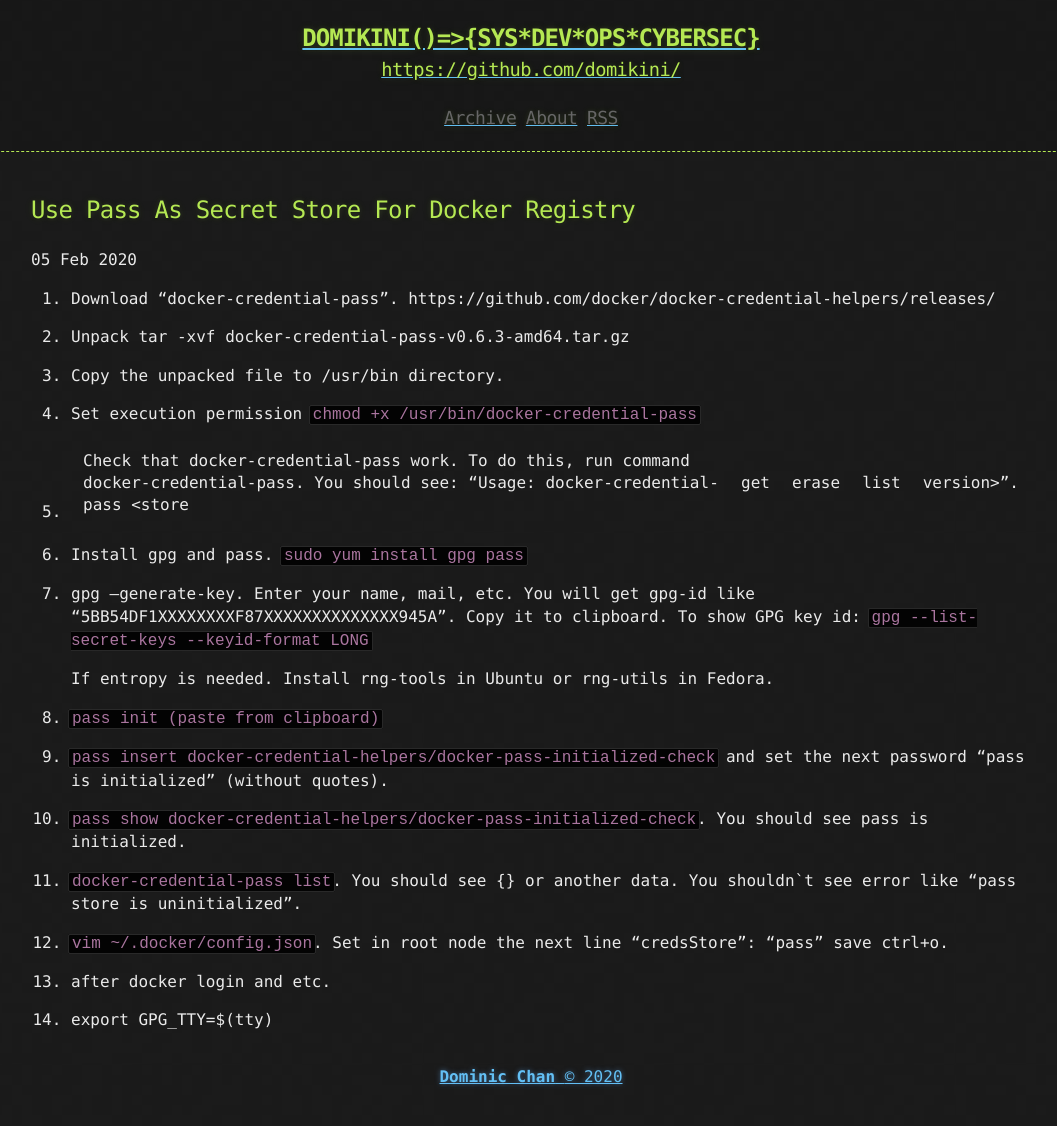
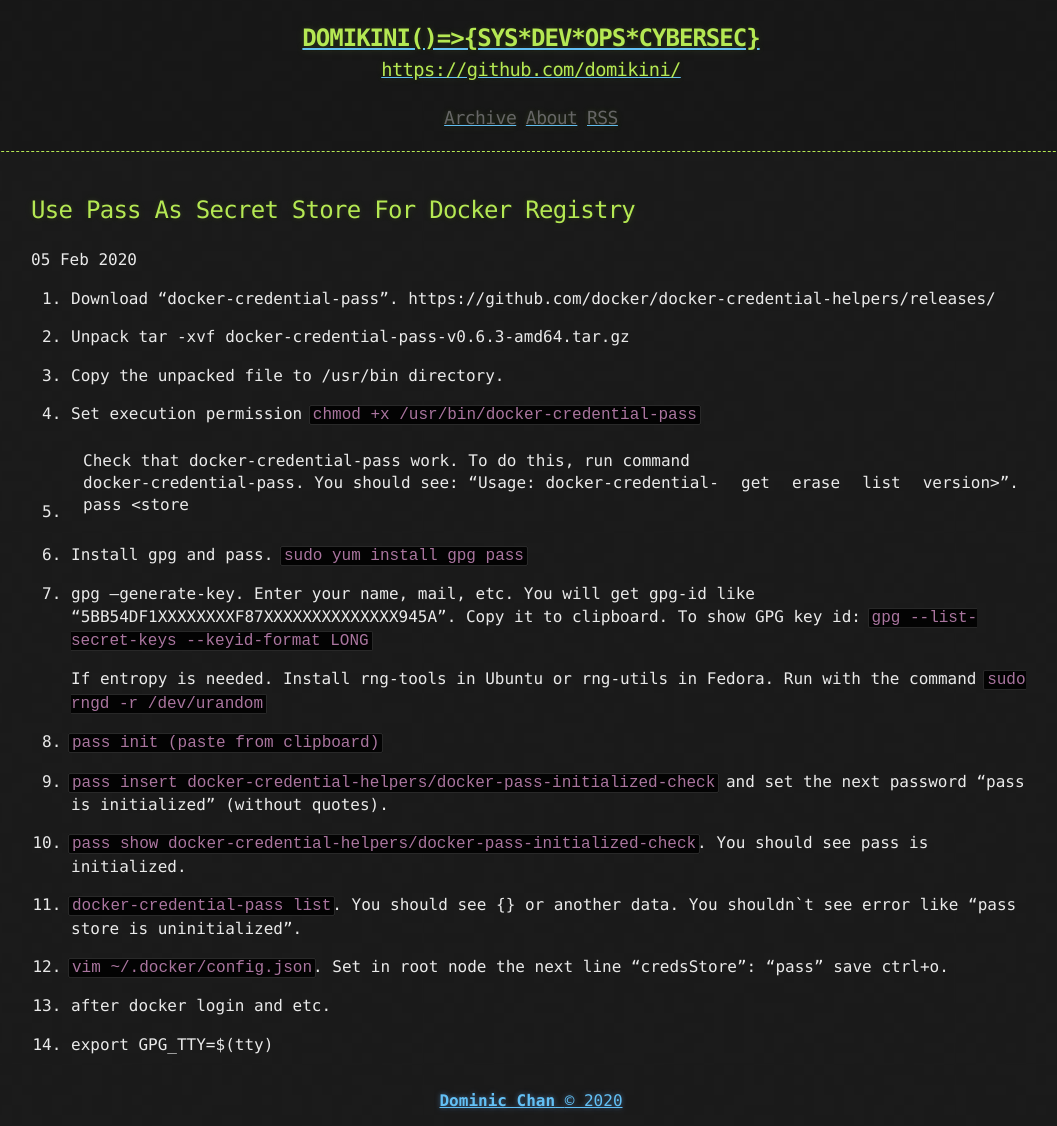
Before and after one commit to domikini/domikini.github.io, a Jekyll site: the page built from _posts/2020-02-05-Use-pass-as-secret-store-for-docker-registry.md, in a window 1280 px wide. Shown: the whole page, without its empty margins (109-1166 px from the left). Built offline with Jekyll 4.4.1, drawn with Linux system fonts in a browser that asks for light colours; before the commit the page ends 1102 px from its top, so only the background shows below that.

Commit message:
update docs

```diff
--- a/_posts/2020-02-05-Use-pass-as-secret-store-for-docker-registry.md
+++ b/_posts/2020-02-05-Use-pass-as-secret-store-for-docker-registry.md
@@ -12,7 +12,7 @@
 
 7. gpg --generate-key. Enter your name, mail, etc. You will get gpg-id like "5BB54DF1XXXXXXXXF87XXXXXXXXXXXXXX945A". Copy it to clipboard. To show GPG key id: `gpg --list-secret-keys --keyid-format LONG`
 
-    If entropy is needed. Install rng-tools in Ubuntu or rng-utils in Fedora.
+    If entropy is needed. Install rng-tools in Ubuntu or rng-utils in Fedora. Run with the command `sudo rngd -r /dev/urandom`
 
 8. `pass init (paste from clipboard)`
 
```
